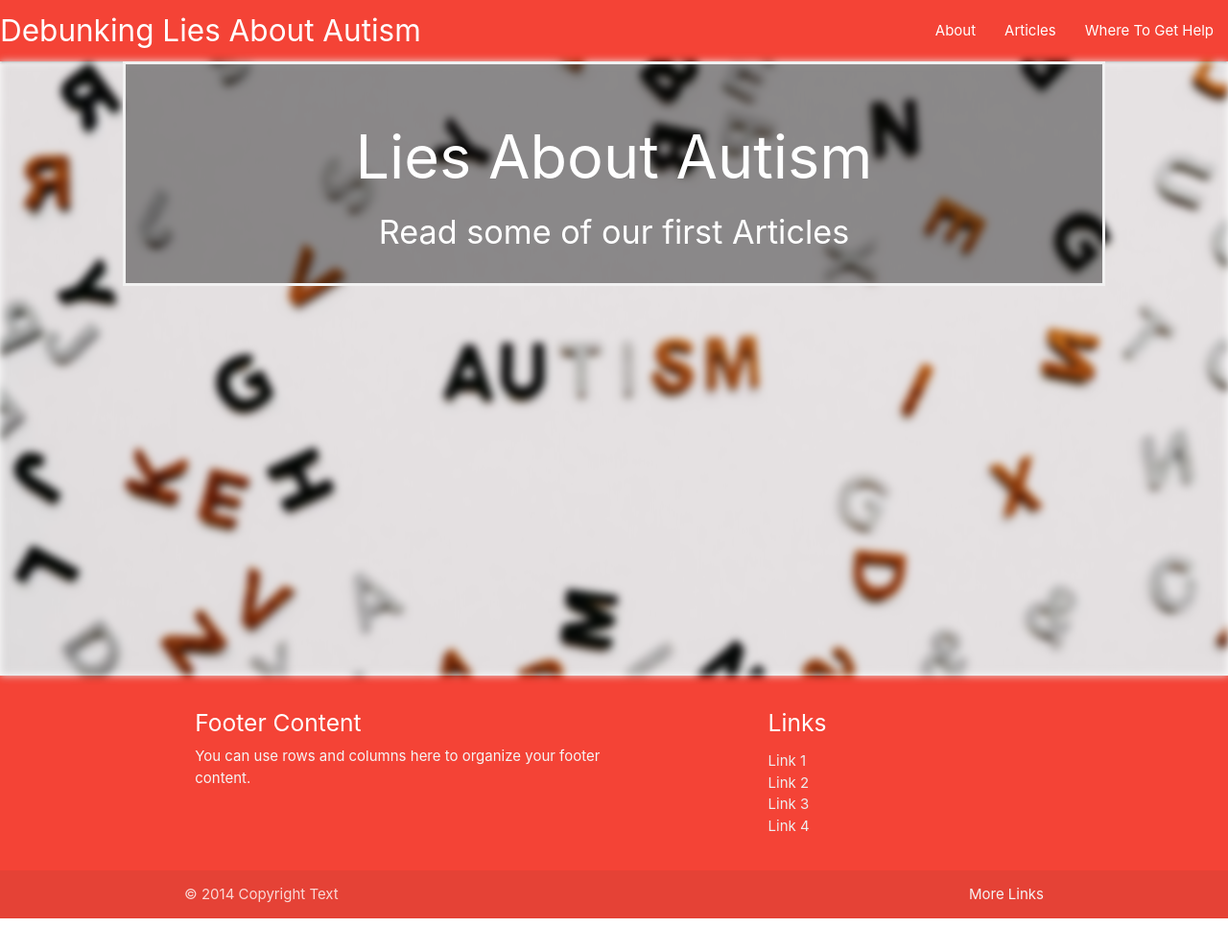
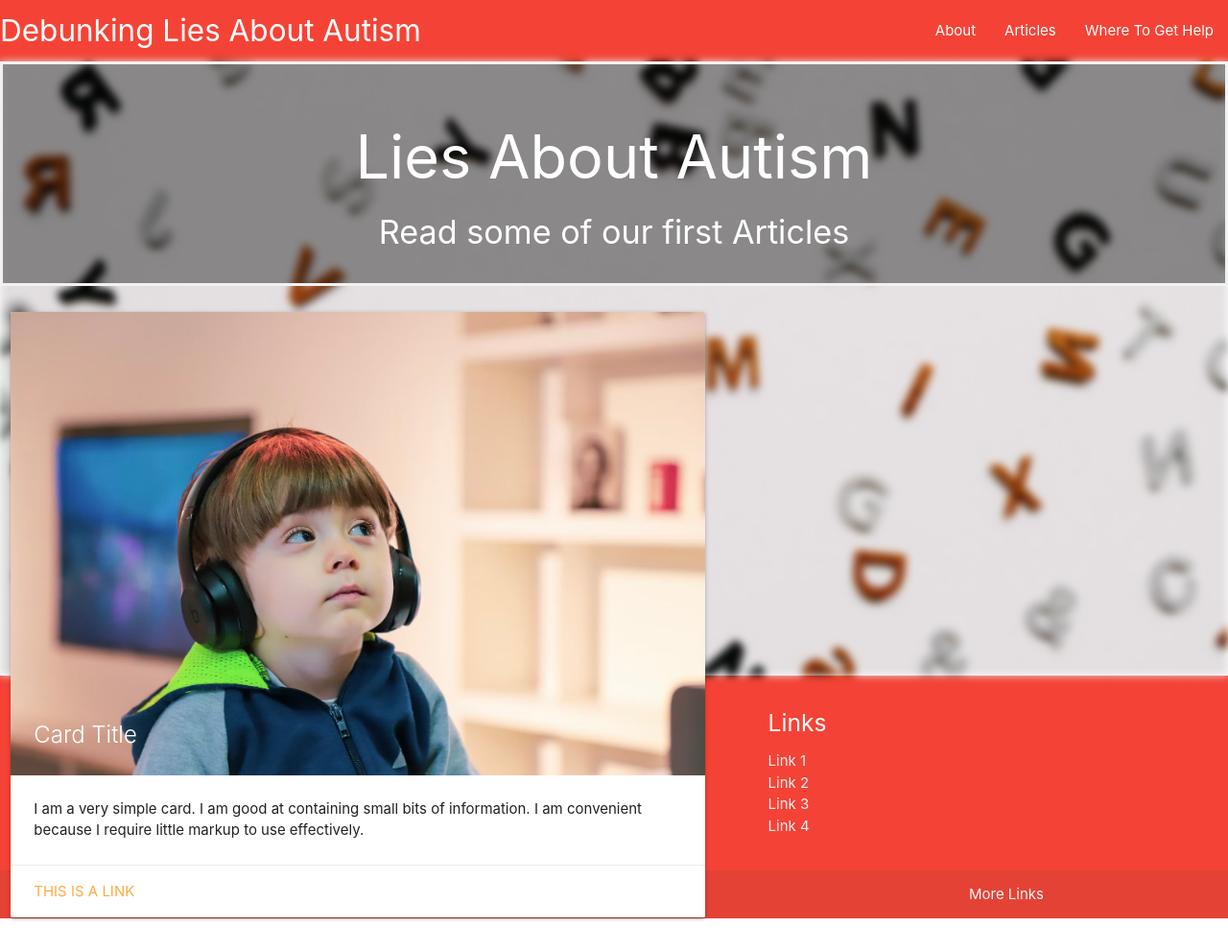
Before and after one commit to ItamarTati/debunking-autism-lies, a website built with Parcel: page index.html in a window 1280 px wide. Shown: the whole page at 96% size. Before the commit the page ends 957 px from the top, so only its background shows below. Built offline with nearby package versions, Linux system fonts and the light colour scheme.

Commit message:
removed parcel, looking into some issues

```diff
--- /dev/null
+++ b/articleCard.js
@@ -0,0 +1,41 @@
+const template = document.createElement("template");
+template.innerHTML = `
+  <div class="row">
+    <div class="col s12 m7">
+      <div class="card">
+        <div class="card-image">
+          <img alt="Card Image">
+          <span class="card-title">Card Title</span>
+        </div>
+        <div class="card-content">
+          <p>I am a very simple card. I am good at containing small bits of information.
+          I am convenient because I require little markup to use effectively.</p>
+        </div>
+        <div class="card-action">
+          <a href="#">This is a link</a>
+        </div>
+      </div>
+    </div>
+  </div>`;
+
+class ArticleCard extends HTMLElement {
+  constructor() {
+    super();
+    this.innerHTML = template.innerHTML;
+  }
+
+  static get observedAttributes() {
+    return ["image-src"];
+  }
+
+  attributeChangedCallback(name, oldValue, newValue) {
+    if (name === "image-src") {
+      const imgElement = this.querySelector("img");
+      if (imgElement) {
+        imgElement.src = newValue;
+      }
+    }
+  }
+}
+
+customElements.define("article-card", ArticleCard);
--- a/index.html
+++ b/index.html
@@ -45,11 +45,18 @@
 
     <section id="mainpage">
       <div class="background"></div>
+      <div class="content">
       <div class="call2action">
         <h1><span>Lies</span> About Autism</h1>
         <h4>Read some of our first Articles</h4>
       </div>
+      <div id="articles">
+        <article-card image-src="./photo-1526662092594-e98c1e356d6a.avif">
+        </article-card>
+      </div>
+    </div>
     </section>
+
     <section>
       <footer class="page-footer red">
         <div class="container">
@@ -93,5 +100,6 @@
       src="materialize/js/materialize.min.js"
     ></script>
     <script type="text/javascript" src="script.js"></script>
+    <script defer src="articleCard.js"></script>
   </body>
 </html>
--- a/styles.css
+++ b/styles.css
@@ -1,22 +1,30 @@
-h1, h2, p {
+h1,
+h2,
+p {
   margin: 0;
 }
 #mainpage {
   display: grid;
   align-items: start;
   justify-items: center;
-
 }
 
-
-.background, .call2action {
+.background,
+.content {
   grid-area: 1 / 1;
 }
 
-.background{
+.content {
+  display: flex;
+  flex-direction: column;
+  z-index: 1;
+  height: 30vh;
+  justify-content: space-between;
+}
+.background {
   height: 80vh;
   width: 100%;
-    background: url('/photo-1620302044865-d934e46372b7.avif');
+  background: url("./photo-1620302044865-d934e46372b7.avif");
   background-repeat: no-repeat;
   background-position: center;
   background-size: cover;
@@ -24,14 +32,12 @@ h1, h2, p {
 }
 
 .call2action {
-    background-color: rgb(0,0,0);
-    background-color: rgba(0,0,0, 0.4);
+  background-color: rgb(0, 0, 0);
+  background-color: rgba(0, 0, 0, 0.4);
   border: 3px solid #f1f1f1;
   color: white;
   font-weight: bold;
   padding: 20px;
-    width: 80%;
   text-align: center;
   margin-bottom: 20px;
-    z-index: 1;
 }
```
Also changed, not shown: dist/index.html (deleted), dist/photo-1620302044865-d934e46372b7.06de4aaf.avif (deleted), 10 other files. Lines whose indentation alone changed are shown as unchanged.
